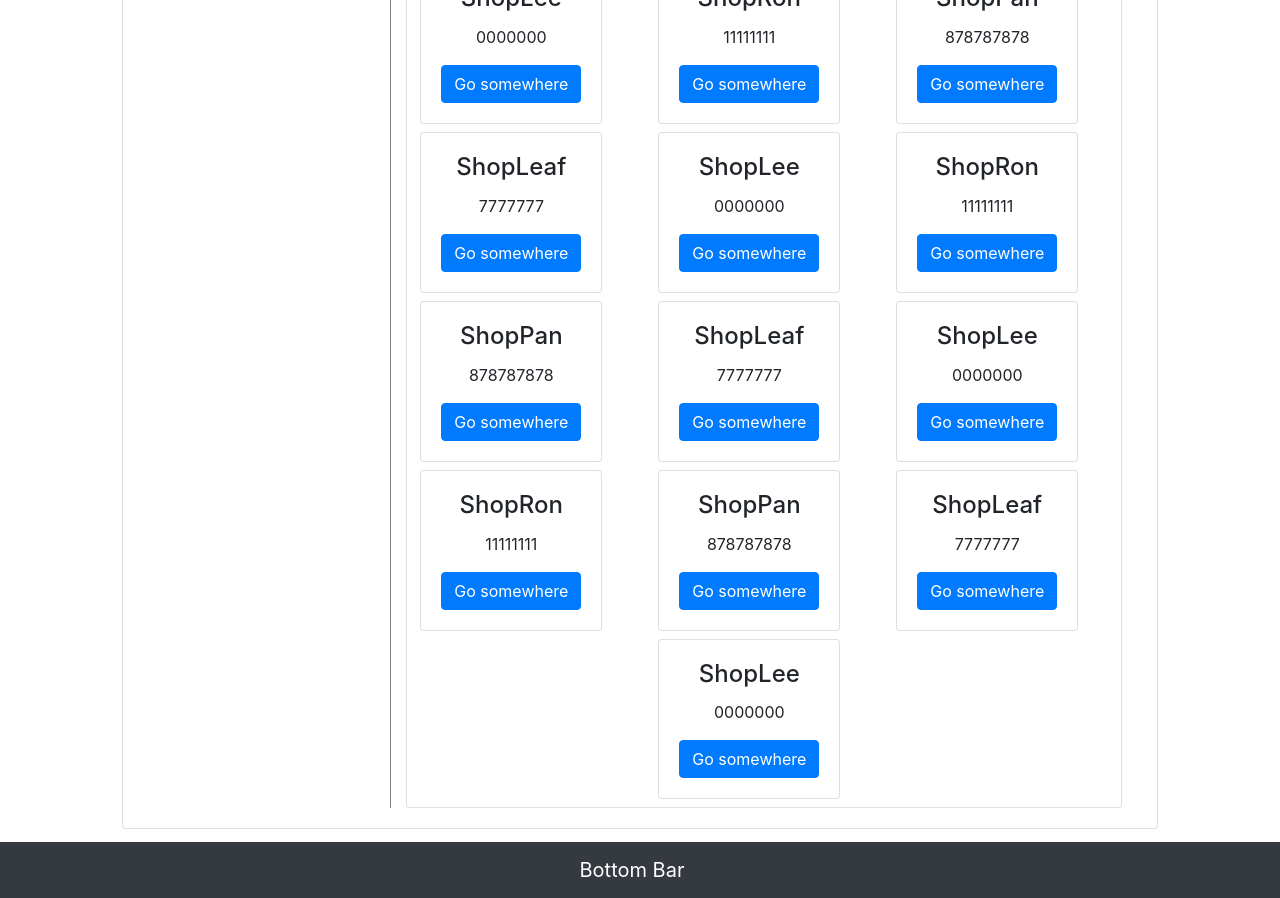
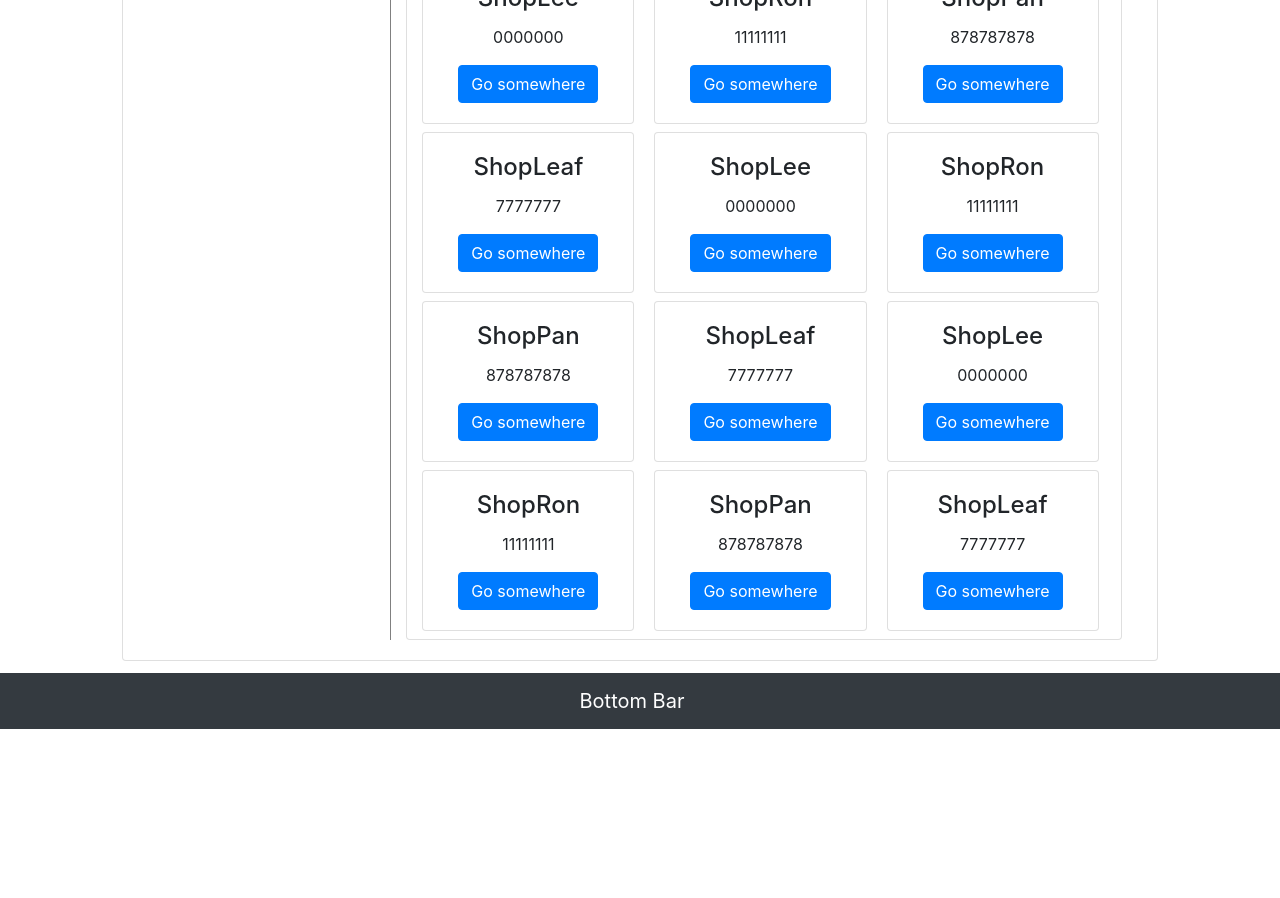
Before and after one commit to guyleaf/csie_restaurant, a Vue app in the folder csie_restaurant/: page / in a window 1280 px wide. Shown: the part 900-1798 px from the top of the page. After the commit the page ends 1629 px from the top, so only its background shows below. Built offline with nearby package versions, Linux system fonts and the light colour scheme.

Commit message:
rename CardGroup to ShopCardGroup

```diff
--- a/csie_restaurant/src/components/CardGroup.vue
+++ b/csie_restaurant/src/components/ShopCardGroup.vue
@@ -3,14 +3,11 @@
         <div class="cardHeader">
             <h3>{{ tagName }}</h3>
         </div>
-        <b-card-group class="container row justify-content-around">
+        <b-card-group deck class="ml-0 mr-0 card-columns">
             <ShopCard v-for="card in cards" :key="card.shopId"
                       v-bind="card"
-                      :shopName="card.shopName"
-                      :imgPath="card.imgPath"
-                      :shopDescription="card.shopDescription"
-                      :shopTag="card.shopTag"
                       :tag="tag"
+
             />
         </b-card-group>
     </div>
@@ -19,7 +16,7 @@
 <script>
 import ShopCard from "@/components/ShopCard.vue";
 export default {
-    name: "CardGroup",
+    name: "ShopCardGroup",
     props:{
         tag: Array,
     },
@@ -46,7 +43,6 @@ export default {
                 {shopId: 12,shopName: 'ShopRon',imgPath: '',shopDescription: '11111111',shopTag: 'Ron'},
                 {shopId: 13,shopName: 'ShopPan',imgPath: '',shopDescription: '878787878',shopTag: 'Pan'},
                 {shopId: 14,shopName: 'ShopLeaf',imgPath: '',shopDescription: '7777777',shopTag: 'Leaf'},
-                {shopId: 15,shopName: 'ShopLee',imgPath: '',shopDescription: '0000000',shopTag: 'Lee'},
             ]
         }
     },
--- a/csie_restaurant/src/views/Home.vue
+++ b/csie_restaurant/src/views/Home.vue
@@ -11,7 +11,7 @@
                 <Checkbox v-on:selectChange="updateSelected" />
               </div>
               <div class="col-9">
-                <CardGroup :tag="selected"/>
+                <ShopCardGroup :tag="selected"/>
               </div>
             </div>
           </b-card>
@@ -24,7 +24,7 @@
 <script>
 // @ is an alias to /src
 import Search from "@/components/Search.vue";
-import CardGroup from "@/components/CardGroup.vue";
+import ShopCardGroup from "@/components/ShopCardGroup.vue";
 import Carousel from "@/components/Carousel.vue";
 import Checkbox from "@/components/Checkbox.vue";
 export default {
@@ -33,7 +33,7 @@ export default {
     Search,
     Carousel,
     Checkbox,
-    CardGroup,
+    ShopCardGroup,
   },
   methods:{
     updateSelected(e){
```
